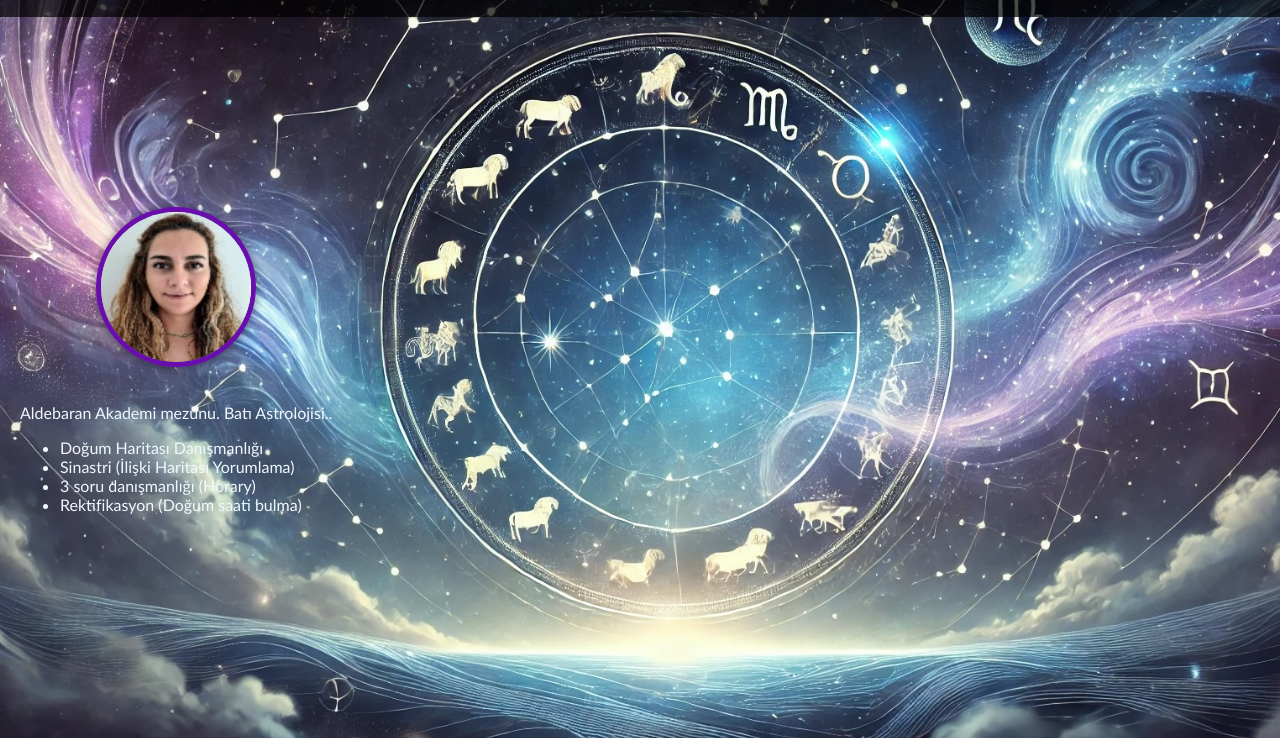
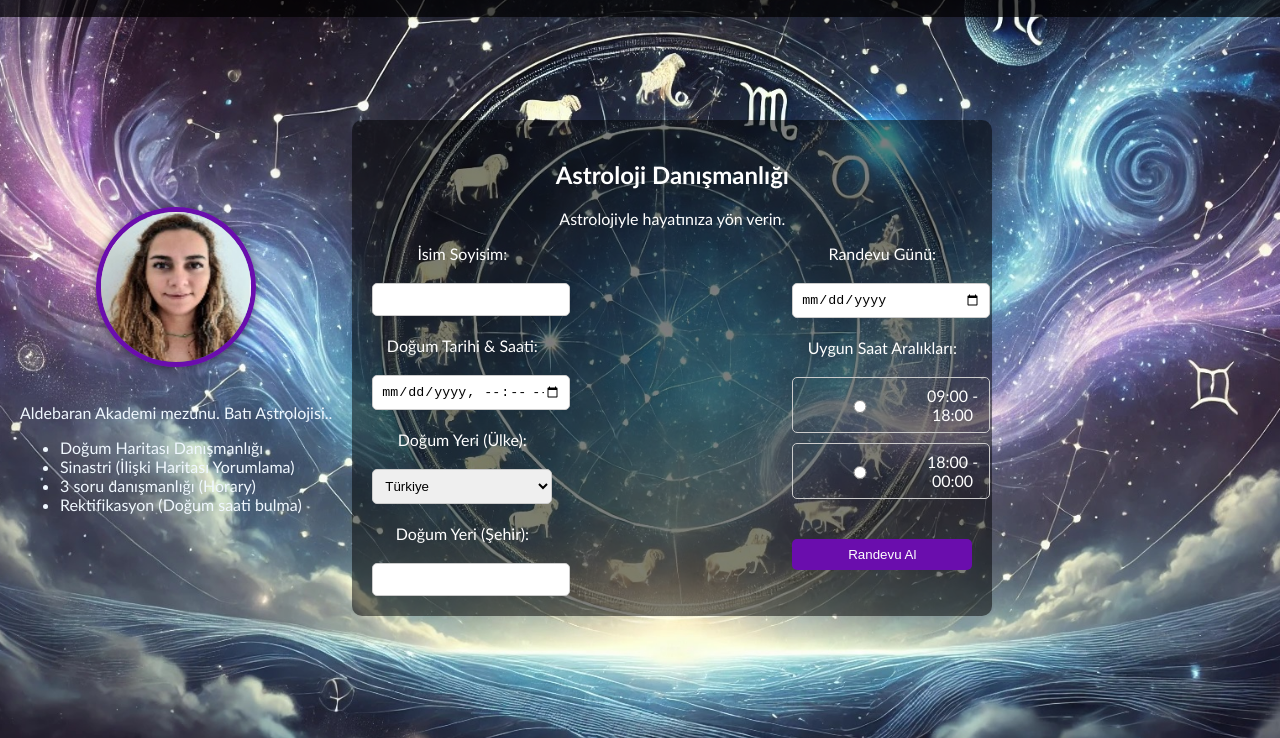
Before and after one commit to Remat33/AstrologSeda, a plain HTML site: page index.html in a window 1280 px wide. Shown: the part 62-800 px from the top of the page. Drawn offline with Linux system fonts and the light colour scheme.

Commit message:
Update index.html

```diff
--- a/index.html
+++ b/index.html
@@ -21,3 +21,53 @@
           <li>Sinastri (İlişki Haritası Yorumlama)</li>
           <li>3 soru danışmanlığı (Horary)</li>
           <li>Rektifikasyon (Doğum saati bulma)</li>
+        </ul>
+      </div>
+    </div>
+    <div class="hero-content">
+      <h1>Astroloji Danışmanlığı</h1>
+      <p>Astrolojiyle hayatınıza yön verin.</p>
+      <form id="appointment-form">
+        <div class="form-row">
+          <div class="form-column">
+            <label for="name">İsim Soyisim:</label>
+            <input type="text" id="name" name="name" required>
+            <label for="birthdate">Doğum Tarihi & Saati:</label>
+            <input type="datetime-local" id="birthdate" name="birthdate" required>
+            <label for="birthplace-country">Doğum Yeri (Ülke):</label>
+            <select id="birthplace-country" name="birthplaceCountry" required>
+              <option value="Türkiye">Türkiye</option>
+              <option value="Yurtdışı">Yurtdışı</option>
+            </select>
+            <label for="birthplace-city" id="birthplace-label">Doğum Yeri (Şehir):</label>
+            <input type="text" id="birthplace-city" name="birthplaceCity" required>
+          </div>
+          <div class="form-column">
+            <label for="appointment-date">Randevu Günü:</label>
+            <input type="date" id="appointment-date" name="appointmentDate" required>
+            <label for="appointment-time" class="centered-label">Uygun Saat Aralıkları:</label>
+            <div class="radio-container">
+              <label><input type="radio" name="appointmentTime" value="9-18"> 09:00 - 18:00</label>
+              <label><input type="radio" name="appointmentTime" value="18-00"> 18:00 - 00:00</label>
+            </div>
+            <button type="submit">Randevu Al</button>
+          </div>
+        </div>
+      </form>
+    </div>
+  </section>
+
+  <footer>
+    <p>© 2024 Astroloji Danışmanı</p>
+    <p>İletişim: astrologseda@astrolojievreni.com | +90 530 351 47 63</p>
+  </footer>
+
+  <script type="text/javascript" src="https://cdn.emailjs.com/dist/email.min.js"></script>
+  <script type="text/javascript">
+      (function(){
+          emailjs.init("AstrologSeda");
+      })();
+  </script>
+  <script src="scripts.js"></script>
+</body>
+</html>
```
